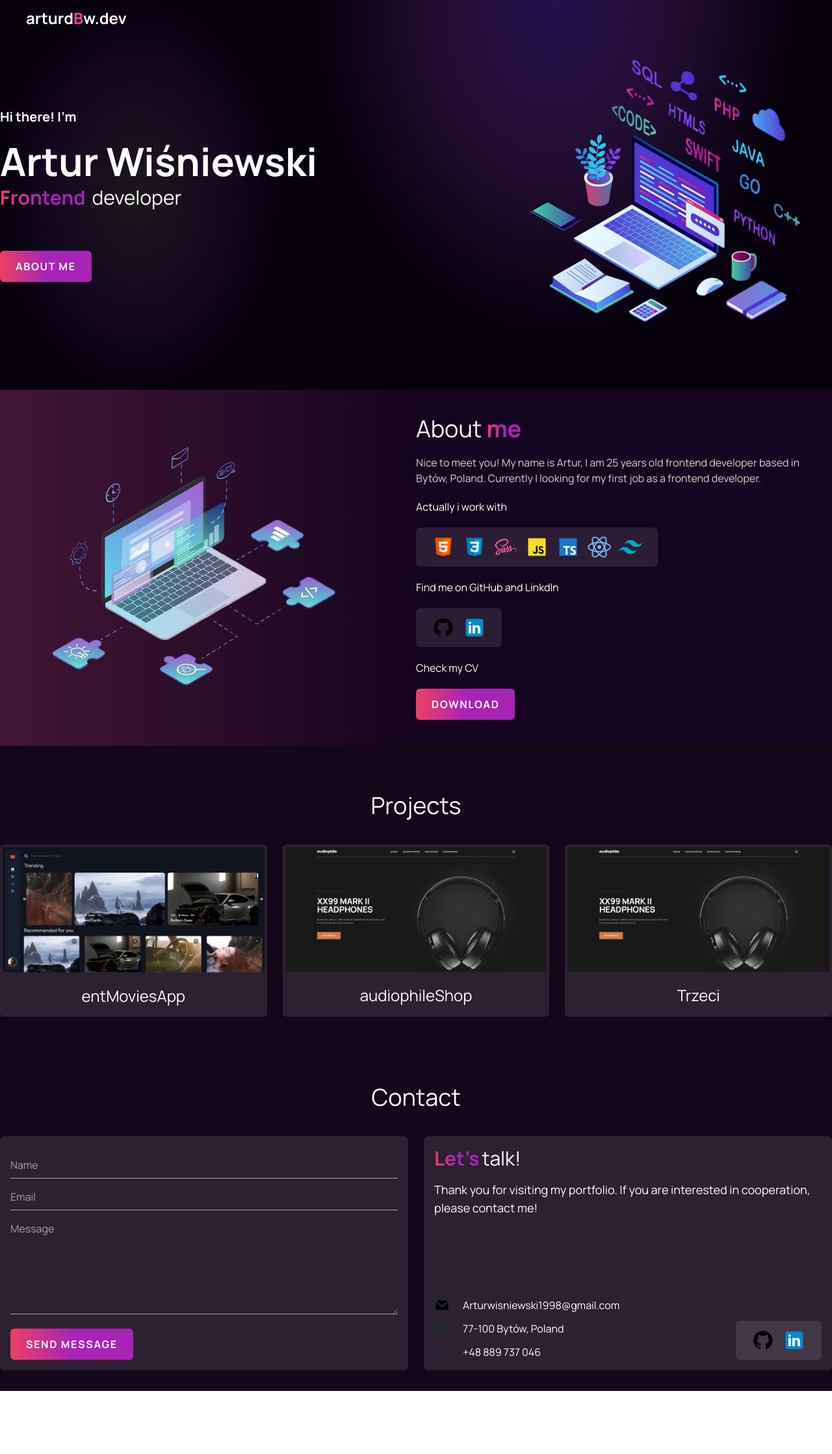
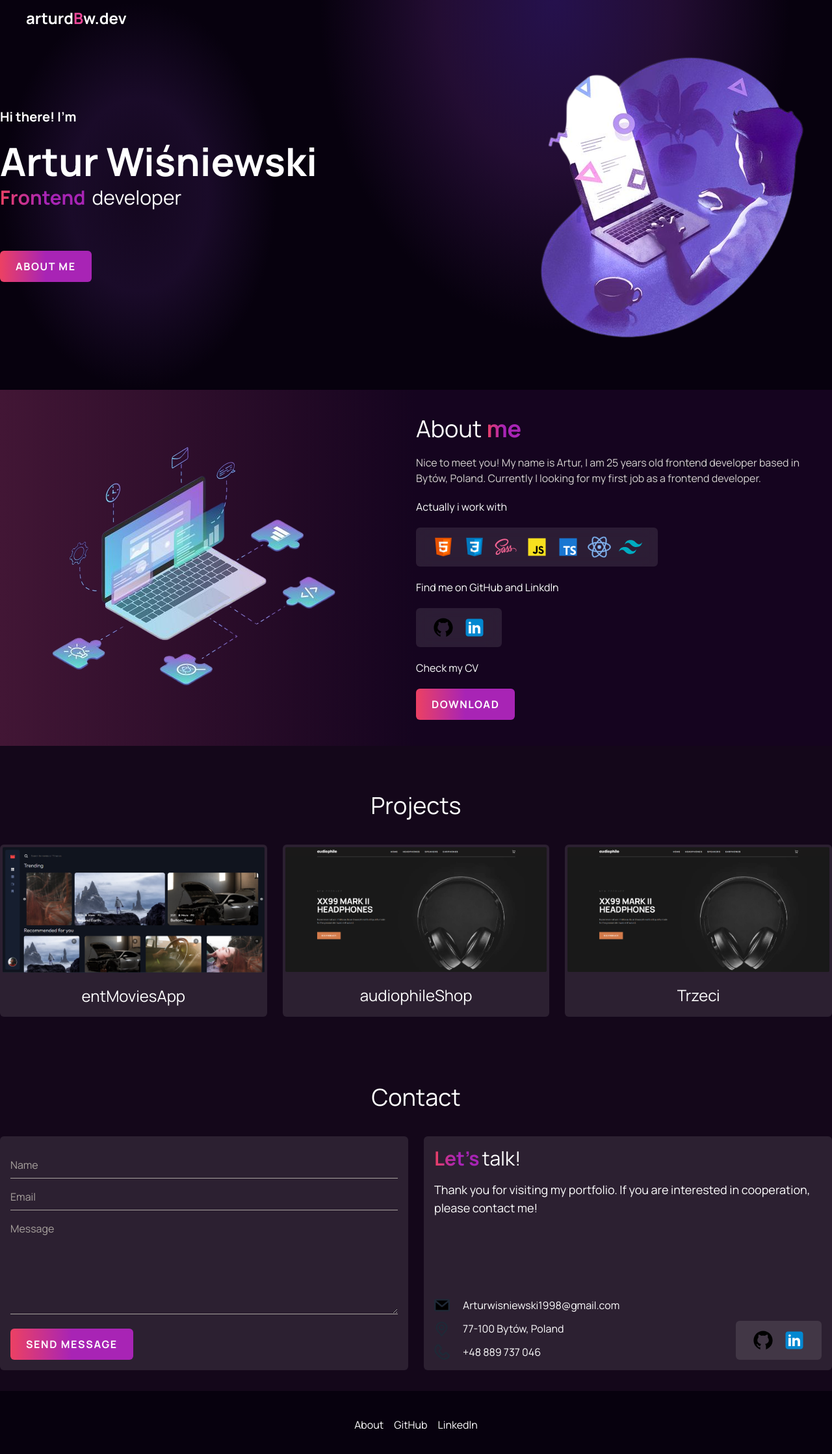
Before and after one commit to ArturDBW/Portfolio, a React (Vite) app: page / in a window 1280 px wide. Shown: the top 2238 px of the page at 65% size. Before the commit the page ends 2141 px from the top, so only its background shows below. Built offline with nearby package versions, Linux system fonts and the light colour scheme; what tailwindcss-gradients would draw is missing.

Commit message:
create Footer.tsx

```diff
--- a/src/App.tsx
+++ b/src/App.tsx
@@ -1,5 +1,6 @@
 import { About } from "./components/About";
 import { Contact } from "./components/Contact";
+import { Footer } from "./components/Footer";
 import { Header } from "./components/Header";
 import { Home } from "./components/Home";
 import { Projects } from "./components/Projects";
@@ -12,6 +13,7 @@ function App() {
       <About />
       <Projects />
       <Contact />
+      <Footer />
     </>
   );
 }
--- /dev/null
+++ b/src/components/Footer.tsx
@@ -0,0 +1,11 @@
+export const Footer = () => {
+  return (
+    <footer className="bg-[#07010e] py-10 text-white">
+      <ul className="flex justify-center space-x-4">
+        <li>About</li>
+        <li>GitHub</li>
+        <li>Linkedln</li>
+      </ul>
+    </footer>
+  );
+};
--- a/src/components/Header.tsx
+++ b/src/components/Header.tsx
@@ -1,4 +1,5 @@
 import { useEffect, useState } from "react";
+import { Logo } from "../elements/Logo";
 
 export const Header = () => {
   const [scrolled, setScrolled] = useState(false);
@@ -23,11 +24,7 @@ export const Header = () => {
         scrolled ? "bg-black bg-opacity-20 backdrop-blur-lg" : ""
       }`}
     >
-      <div>
-        <span className=" text-2xl font-bold">
-          arturd<span className="text-pink-500">B</span>w.dev
-        </span>
-      </div>
+      <Logo />
       <div>
         <div>
           <div></div>
--- a/src/components/Home.tsx
+++ b/src/components/Home.tsx
@@ -1,5 +1,5 @@
 import { MainButton } from "../elements/MainButton";
-import test from "/src/assets/test.png";
+import test from "../assets/ddd-removebg-preview.png";
 
 export const Home = () => {
   return (
--- /dev/null
+++ b/src/elements/Logo.tsx
@@ -0,0 +1,9 @@
+export const Logo = () => {
+  return (
+    <div>
+      <span className=" text-2xl font-bold">
+        arturd<span className="text-pink-500">B</span>w.dev
+      </span>
+    </div>
+  );
+};
--- a/src/index.css
+++ b/src/index.css
@@ -18,7 +18,7 @@
 }
 
 .custom-bg-gradient2 {
-  background: radial-gradient(#1b171b 0%, #14071f 45%, #07010e 70%);
+  background: radial-gradient(#14071f 0%, #1a0b29 35%, #07010e 70%);
 }
 
 .gradient-text {
```
Also changed, not shown: src/assets/ddd-removebg-preview.png (added).
